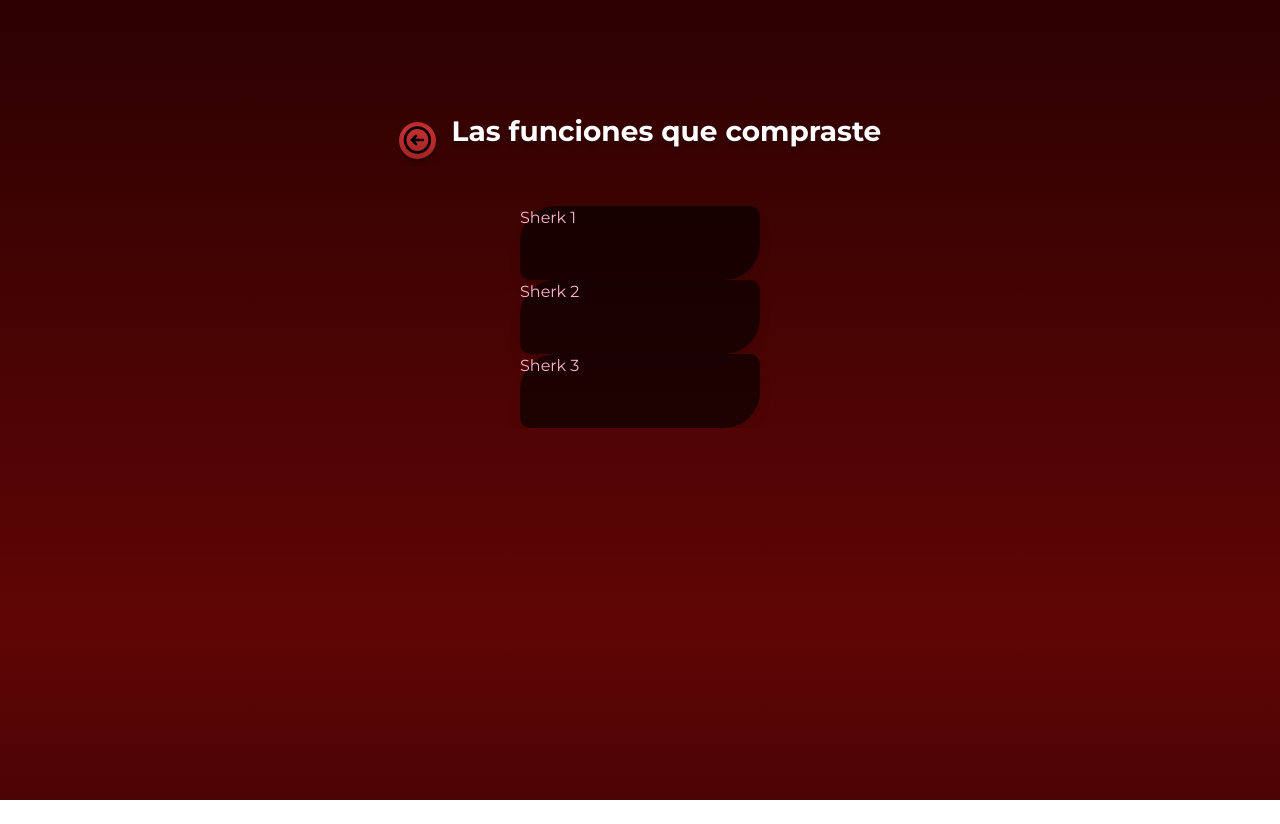
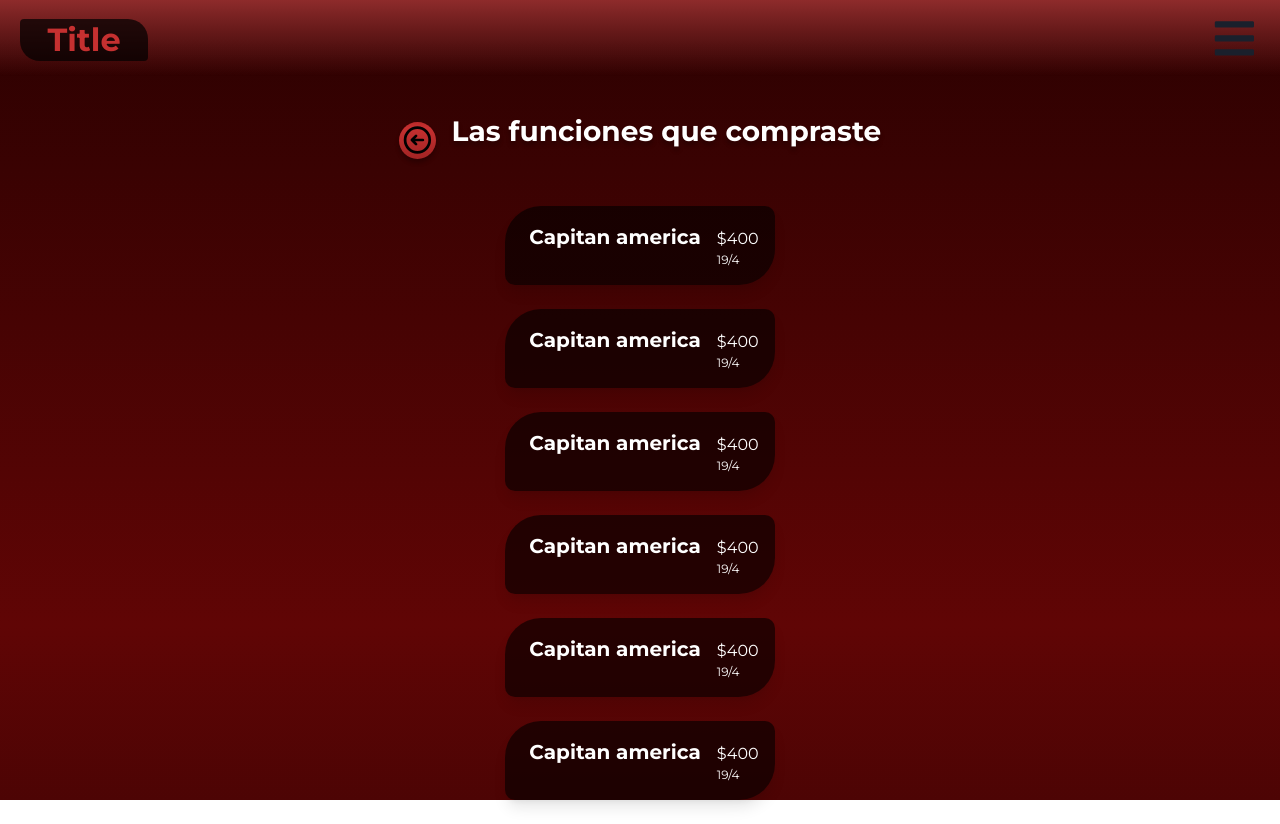
Before and after one commit to coderhood-dev/team-ramen, a React (Create React App) app: page /history in a window 1280 px wide. Before the commit the page ends 800 px from the top, so only its background shows below. Built offline with nearby package versions, Linux system fonts and the light colour scheme.

Commit message:
- History terminado, itera en peliculas. falta integracion con el contexto del usuario para acceder a las peliculas compradas. - Profile ahora te puede llevar a /history

```diff
--- a/src/App.js
+++ b/src/App.js
@@ -46,6 +46,7 @@
           <Register />
         </Route>
         <Route exact path="/history">
+          <Header />
           <History />
         </Route>
       </Switch>
--- a/src/components/History/History.js
+++ b/src/components/History/History.js
@@ -11,7 +11,8 @@
         w="100vw"
         bg="linear-gradient(180deg, #2D0101 2.09%, #600505 78.14%, #4B0404 102.09%)"
         position="fixed"
-        zIndex="-100"></Flex>
+        zIndex="-100"
+      ></Flex>
     </>
   );
 };
@@ -29,7 +30,8 @@
       justifyContent="center"
       align="center"
       as="button"
-      onClick={handleGoBack}>
+      onClick={handleGoBack}
+    >
       <HiOutlineArrowCircleLeft style={{ color: "black", fontSize: "3rem" }} />
     </Flex>
   );
@@ -43,35 +45,48 @@
       color="white"
       fontSize="1.75rem"
       marginBottom="3.37rem"
-      maxW="auto">
+      maxW="auto"
+    >
       Las funciones que compraste
     </Text>
   );
 };
-const Film = ({ children }) => {
-  const film = {
-    title: "Capitan america",
-    price: "400",
-    date: "19/4",
-    img:
-      "https://www.cinemascomics.com/wp-content/uploads/2014/03/Capitan-America-el-Soldado-de-invierno.jpg",
-  };
+const Film = ({ props, film }) => {
   return (
     <Flex
       borderRadius="36px 10px"
       bg="rgba(0, 0, 0, 0.61)"
-      h="4.62rem"
-      maxW="20rem"
+      minH="4.62rem"
       boxShadow="lg"
+      alignItems="baseline"
+      justifyContent="space-between"
       minW="15rem"
-      color="pink.200">
-      {children}
+      color="white"
+      paddingY="1rem"
+      {...props}
+      marginBottom="1.5rem"
+    >
+      <Text
+        marginX="1.5rem"
+        marginRight="1rem"
+        flex="1"
+        fontWeight="bold"
+        fontSize="1.25rem"
+      >
+        {film.title}
+      </Text>
+      <Flex marginRight="1rem" flexDir="column">
+        <Text fontSize="1rem">${film.price}</Text>
+        <Text fontSize="0.75rem">{film.date}</Text>
+      </Flex>
     </Flex>
   );
 };
 
 export const History = () => {
   const history = useHistory();
+
+  //aca se debe llamar al contexto del gusuario logeado
 
   const handleGoBack = (e) => {
     e.preventDefault();
@@ -95,35 +110,48 @@
     },
   };
 
-  const peliculas = ["Sherk 1", "Sherk 2", "Sherk 3"];
-
-  function recorrerPeliculas(pelicula) {
-    return <Film>{pelicula}</Film>;
-  }
+  //dummie
+  const film = {
+    title: "Capitan america",
+    price: "400",
+    date: "19/4",
+    img:
+      "https://www.cinemascomics.com/wp-content/uploads/2014/03/Capitan-America-el-Soldado-de-invierno.jpg",
+  };
+  const peliculas = [film, film, film, film, film, film];
+  const user = {
+    name: "dummie",
+    purchasedFilms: peliculas,
+  };
+  //dummie
 
   return (
-    <Flex overflowX="hidden" justifyContent="center" w="100vw">
+    <Flex justifyContent="center" w="100vw">
       <Background></Background>
       <motion.div
         variants={variants}
         initial="hidden"
         animate="visible"
-        exit="exit">
+        exit="exit"
+      >
         <Flex
           alignItems="center"
           direction="column"
           marginTop="6.87rem"
-          overflowY="scroll"
-          w="100%">
+          w="100%"
+        >
           <Flex
             direction={["column", "row"]}
             justifyContent="center"
-            maxW="80vw">
+            maxW="80vw"
+          >
             <BackButton handleGoBack={handleGoBack} />
             <Title />
           </Flex>
-          <Flex direction="column" alignItems="center" maxW="80vw">
-            {peliculas.map(recorrerPeliculas)}
+          <Flex direction="column" alignItems="center">
+            {user.purchasedFilms.map((f) => (
+              <Film key={f.title} film={f} />
+            ))}
           </Flex>
         </Flex>
       </motion.div>
--- a/src/components/Profile/Profile.js
+++ b/src/components/Profile/Profile.js
@@ -91,7 +91,7 @@
     },
   };
   return (
-    <Flex overflowX="hidden" justifyContent="center">
+    <Flex justifyContent="center">
       <Background />
       <motion.div
         variants={variants}
@@ -99,9 +99,9 @@
         animate="visible"
         exit="exit"
       >
-        <Flex direction="column" marginTop="6.87rem" overflowX="scroll">
+        <Flex direction="column" marginTop="6.87rem" overflowX="hidden">
           <ProfileName>Lucas</ProfileName>
-          <Button route="/login" handleButtonPress={handleButtonPress}>
+          <Button route="/history" handleButtonPress={handleButtonPress}>
             Historial de compra
           </Button>
           <Button route="/register" handleButtonPress={handleButtonPress}>
@@ -113,6 +113,12 @@
           <Button route="/register" handleButtonPress={handleButtonPress}>
             Cerrar sesion
           </Button>
+          <Button route="/register" handleButtonPress={handleButtonPress}>
+            Cerrar sesion
+          </Button>
+          <Button route="/register" handleButtonPress={handleButtonPress}>
+            Cerrar sesion
+          </Button>
         </Flex>
       </motion.div>
     </Flex>
```
